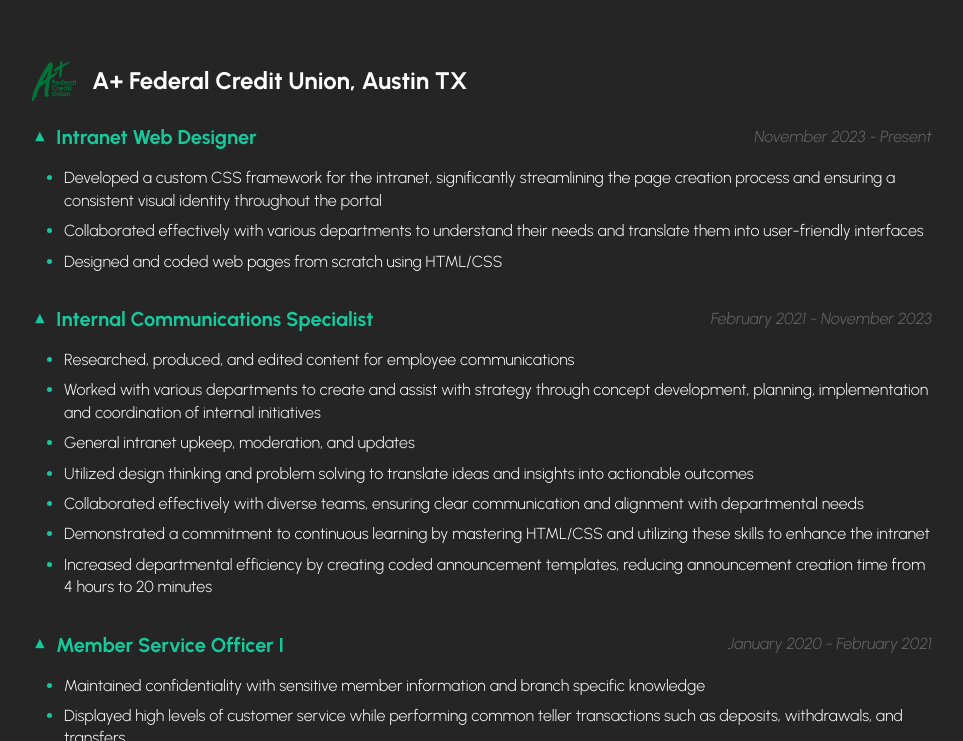
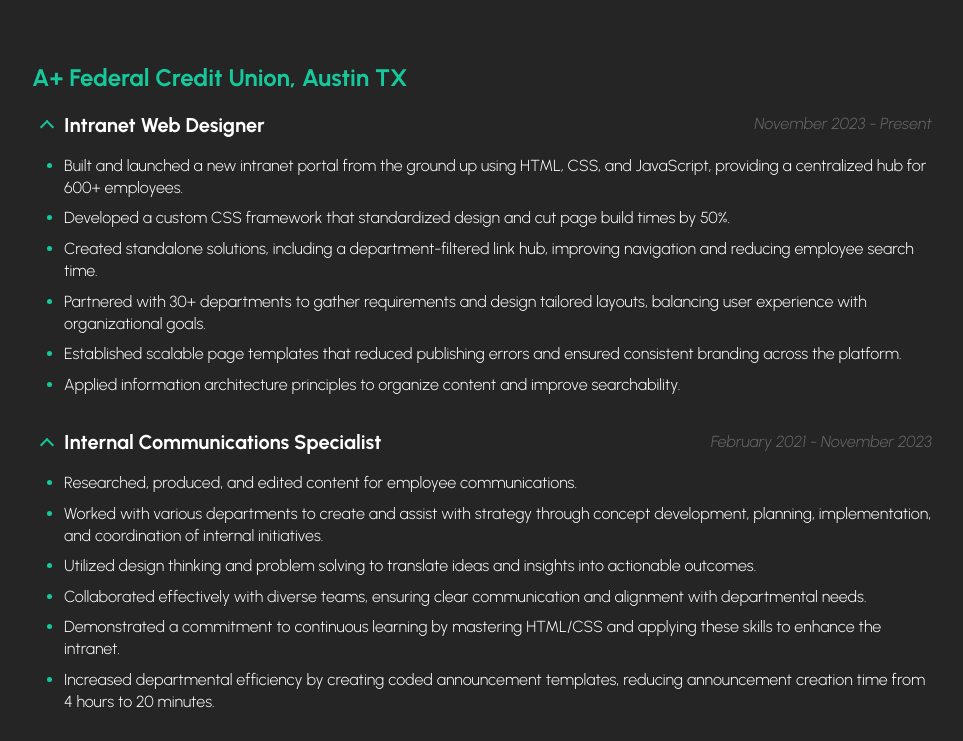
Before and after one commit to dshon-taylor/portfolio, a plain HTML site: page index.html in a window 1280 px wide. Both pictures are taken after a click on the element "Resume". Shown: the part 812-1553 px from the top of the page, without its empty margins (158-1121 px from the left). Drawn offline with Linux system fonts and the light colour scheme.

Commit message:
fix resume formatting

```diff
--- a/index.html
+++ b/index.html
@@ -142,10 +142,14 @@
                             <span class="time-period">November 2023 - Present</span>
                         </div>
                         <ul class="active">
-                            <li>Developed a custom CSS framework for the intranet, significantly streamlining the page creation process and ensuring a consistent visual identity throughout the portal</li>
-                            <li>Collaborated effectively with various departments to understand their needs and translate them into user-friendly interfaces</li>
-                            <li>Designed and coded web pages from scratch using HTML/CSS</li>
+                            <li>Built and launched a new intranet portal from the ground up using HTML, CSS, and JavaScript, providing a centralized hub for 600+ employees.</li>
+                            <li>Developed a custom CSS framework that standardized design and cut page build times by 50%.</li>
+                            <li>Created standalone solutions, including a department-filtered link hub, improving navigation and reducing employee search time.</li>
+                            <li>Partnered with 30+ departments to gather requirements and design tailored layouts, balancing user experience with organizational goals.</li>
+                            <li>Established scalable page templates that reduced publishing errors and ensured consistent branding across the platform.</li>
+                            <li>Applied information architecture principles to organize content and improve searchability.</li>
                         </ul>
+
                     </div>
                     <div class="work-details">
                         <div class="job-title active">
@@ -153,13 +157,12 @@
                             <span class="time-period">February 2021 - November 2023</span>
                         </div>
                         <ul class="active">
-                            <li>Researched, produced, and edited content for employee communications</li>
-                            <li>Worked with various departments to create and assist with strategy through concept development, planning, implementation and coordination of internal initiatives</li>
-                            <li>General intranet upkeep, moderation, and updates</li>
-                            <li>Utilized design thinking and problem solving to translate ideas and insights into actionable outcomes</li>
-                            <li>Collaborated effectively with diverse teams, ensuring clear communication and alignment with departmental needs</li>
-                            <li>Demonstrated a commitment to continuous learning by mastering HTML/CSS and utilizing these skills to enhance the intranet</li>
-                            <li>Increased departmental efficiency by creating coded announcement templates, reducing announcement creation time from 4 hours to 20 minutes</li>
+                            <li>Researched, produced, and edited content for employee communications.</li>
+                            <li>Worked with various departments to create and assist with strategy through concept development, planning, implementation, and coordination of internal initiatives.</li>
+                            <li>Utilized design thinking and problem solving to translate ideas and insights into actionable outcomes.</li>
+                            <li>Collaborated effectively with diverse teams, ensuring clear communication and alignment with departmental needs.</li>
+                            <li>Demonstrated a commitment to continuous learning by mastering HTML/CSS and applying these skills to enhance the intranet.</li>
+                            <li>Increased departmental efficiency by creating coded announcement templates, reducing announcement creation time from 4 hours to 20 minutes.</li>
                         </ul>
                     </div>
                     <div class="work-details">
@@ -306,7 +309,7 @@
                             <h4>University of Texas at San Antonio, San Antonio TX</h4>
                             <span class="time-period">August 2015 – May 2019</span>
                         </div>
-                        <p><strong>Major:</strong> Digital Communication | <strong>Minor:</strong> Business Administration | Summa Cum Laude Honors</p>
+                        <p><strong>Major:</strong> Digital Communication | <strong>Minor:</strong> Business Administration | Summa Cum Laude Honors | GPA: 3.91</p>
                     </div>
                 </section>
             </div>
--- a/style.css
+++ b/style.css
@@ -438,6 +438,10 @@ body.no-scroll {
     margin-top: 4rem;
 }
 
+.company .company-logo {
+    display: none;
+}
+
 #resume .company-logo img {
     height: 2.5rem;
     display: block;
@@ -451,12 +455,17 @@ body.no-scroll {
     margin-top: 1rem;
 }
 
-#resume .job-title h4 {
+#resume h3 {
     color: var(--clr-accent);
 }
 
+#resume .job-title h4 {
+    color: var(--clr-accent);
+    color: white;
+}
+
 .job-title:not(.static) {
-    --indent: 1.5rem;
+    --indent: 2rem;
     position: relative;
     display: flex;
     justify-content: space-between;
@@ -469,15 +478,22 @@ body.no-scroll {
 .job-title:not(.static)::before {
     position: absolute;
     left: calc(0px - var(--indent));
-    content: "▼"; /* Add down arrow */
+    content: "";
+    width: 10px;
+    height: 10px;
+    transform: rotate(45deg);
+    border-right: 2px solid var(--clr-accent);
+    border-bottom: 2px solid var(--clr-accent);
     color: var(--clr-accent);
     font-size: 1rem;
-    margin-left: 0rem;
+    margin-inline: 10px;
+    margin-top: -5px;
     transition: transform 0.3s ease; /* Smooth transition for rotation */
 }
 
 .job-title.active::before {
-    transform: rotate(180deg); /* Rotate arrow when active */
+    margin-top: 5px;
+    transform: rotate(225deg); /* Rotate arrow when active */
 }
 
 .work-details ul {
```
